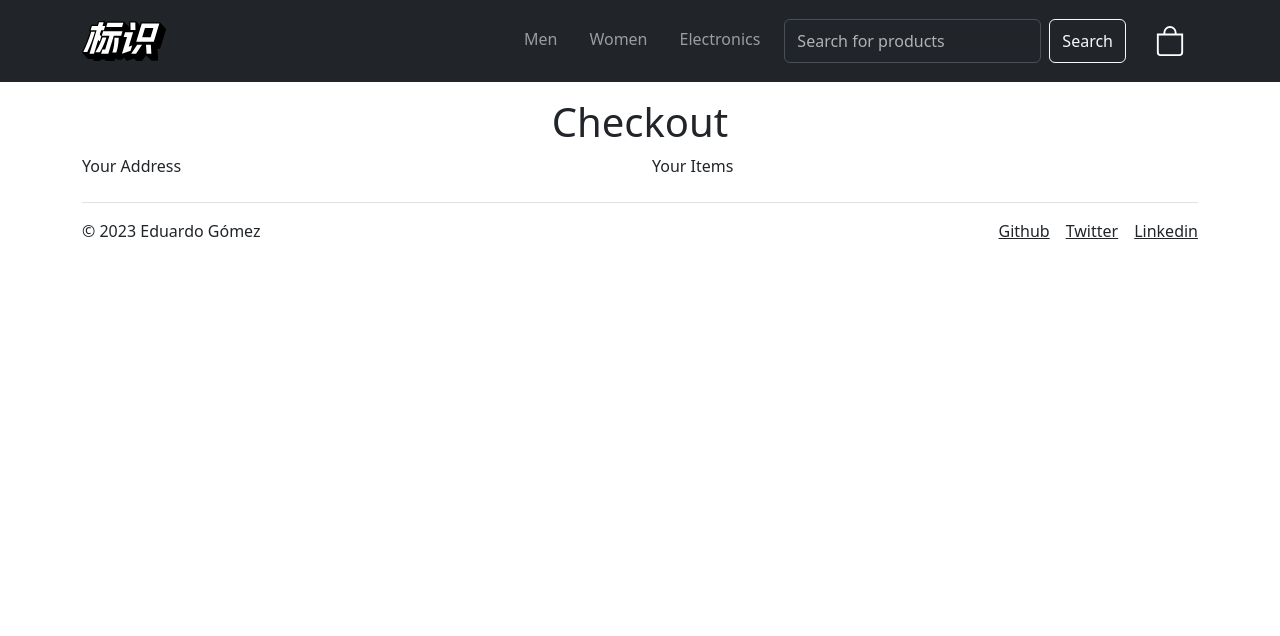
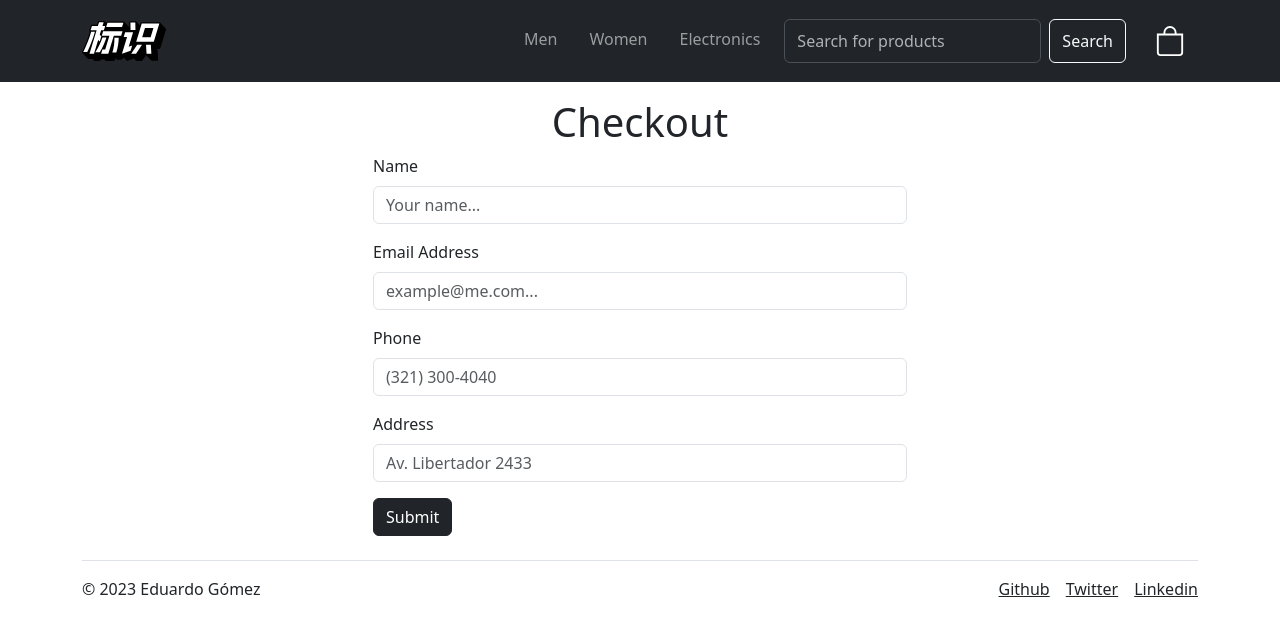
Before and after one commit to Codnova/Sneaker-Vault-ecommerce, a React (Create React App) app: page /checkout in a window 1280 px wide. Shown: the top 636 px of the page. Built offline with nearby package versions, Linux system fonts and the light colour scheme.

Commit message:
Finished checkout flow

```diff
--- a/src/components/checkout.jsx
+++ b/src/components/checkout.jsx
@@ -1,6 +1,127 @@
-import { Container, Row, Col, Table, Image, Button } from "react-bootstrap";
+import { Container, Row, Col, Spinner, Image} from "react-bootstrap";
+import CheckoutForm from "./checkoutForm";
+import success from "../assets/success.gif"
+import { useContext, useState } from "react";
+import { CartContext } from "../context/CartContext";
+import { db } from "../services/firebase";
+import {
+  collection,
+  query,
+  where,
+  getDocs,
+  addDoc,
+  writeBatch,
+  Timestamp,
+} from "firebase/firestore";
 
 function Checkout() {
+  const [loading, setLoading] = useState(false);
+  const [orderId, setOrderId] = useState("");
+  const { cart, total, clearCart } = useContext(CartContext);
+
+  async function createOrder({ name, email, phone, address }) {
+    setLoading(true);
+
+    try {
+      const objOrder = {
+        buyer: {
+          name,
+          phone,
+          email,
+          address
+        },
+        items: cart,
+        total: total,
+        date: Timestamp.fromDate(new Date()),
+      };
+      const batch = writeBatch(db);
+      const outOfStock = [];
+      console.log("cart:", cart);
+      const ids = cart.map((prod) => prod.itemId);
+      console.log("ids:", ids);
+
+      const productsRef = collection(db, "products");
+      const productsAddedFromFirestore = await getDocs(
+        query(productsRef, where("id", "in", ids))
+      );
+      const { docs } = productsAddedFromFirestore;
+
+      docs.forEach((doc) => {
+        const dataDoc = doc.data();
+        const stockDb = dataDoc.stock;
+        const productAddedToCart = cart.find((prod) => prod.itemId === Number(doc.id));
+        const prodQuantity = productAddedToCart?.quantity;
+
+        console.log("Checking stock for product:", doc.id);
+        console.log("Stock in DB:", stockDb, "Quantity in Cart:", prodQuantity);
+
+        if (stockDb >= prodQuantity) {
+          console.log("Updating stock for product:", doc.id);
+          batch.update(doc.ref, { stock: stockDb - prodQuantity });
+        } else {
+          console.log("Out of stock for product:", doc.id);
+          outOfStock.push({ id: doc.id, ...dataDoc });
+        }
+      });
+
+      console.log("Out of stock items:", outOfStock);
+
+      if (outOfStock.length === 0) {
+        console.log("Committing batch update");
+        await batch.commit();
+        const orderRef = collection(db, 'orders');
+        const orderAdded = await addDoc(orderRef, objOrder)
+        setOrderId(orderAdded.id);
+        clearCart();
+
+      } else {
+        console.error("Some items are out of stock");
+      }
+    } catch (error) {
+      console.error("Hubo un problema creando la orden: ", error);
+    } finally {
+      setLoading(false);
+    }
+
+  }
+
+  if (loading) {
+    return (
+      <Container className="d-flex flex-column justify-content-center align-items-center" style={{ height: "100vh" }}>
+        <Row>
+          <Col xs="auto">
+            <Spinner animation="border" role="status" variant="dark">
+              <span className="visually-hidden">Loading...</span>
+            </Spinner>
+          </Col>
+        </Row>
+        <Row className="mt-3">
+          <Col xs="auto">
+            <h1>Your order is being created</h1>
+          </Col>
+        </Row>
+      </Container>
+    );
+  }
+
+  if (orderId) {
+    return (
+      <Container>
+        <Row>
+          <Col>
+            <h1 className="mt-3 text-center">Checkout Completed</h1>
+            <h2 className="mt-3 text-center">Your order number is: {orderId}</h2>
+          </Col>
+        </Row>
+        <Row>
+          <Col className="d-flex justify-content-center mt-3">
+            <Image fluid src={success} />
+          </Col>
+        </Row>
+      </Container>
+    );
+  }
+
   return (
     <Container>
       <Row>
@@ -8,16 +129,9 @@ function Checkout() {
           <h1 className="mt-3 text-center">Checkout</h1>
         </Col>
       </Row>
-      <Row>
-        <Col>
-          Your Address
-        </Col>
-        <Col>
-          Your Items
-        </Col>
-      </Row>
+      <CheckoutForm onConfirm={createOrder}/>
     </Container>
-  )
+  );
 }
 
-export default Checkout
+export default Checkout;
--- /dev/null
+++ b/src/components/checkoutForm.jsx
@@ -0,0 +1,55 @@
+import { useState } from "react";
+import { Container, Row, Col, Button, Form } from "react-bootstrap";
+
+function CheckoutForm({onConfirm}) {
+
+  const [name, setName] = useState("");
+  const [phone, setPhone] = useState("");
+  const [email, setEmail] = useState("");
+  const [address, setAddress] = useState("");
+
+  const handleConfirm = (event) => {
+
+    event.preventDefault();
+
+    const userData = {
+      name,
+      phone,
+      email,
+      address
+    };
+    onConfirm(userData);
+  };
+
+  return (
+    <Container>
+      <Row className="d-flex justify-content-center">
+        <Col xs={6}>
+        <Form onSubmit={handleConfirm}>
+          <Form.Group className="mb-3" controlId="name">
+            <Form.Label>Name</Form.Label>
+            <Form.Control type="text" placeholder="Your name..." value={name} onChange={({target})=> setName(target.value) } />
+          </Form.Group>
+          <Form.Group className="mb-3" controlId="email">
+            <Form.Label>Email Address</Form.Label>
+            <Form.Control type="email" placeholder="example@me.com..." value={email} onChange={({target})=> setEmail(target.value) } />
+          </Form.Group>
+          <Form.Group className="mb-3" controlId="phone">
+            <Form.Label>Phone</Form.Label>
+            <Form.Control type="phone" placeholder="(321) 300-4040" value={phone} onChange={({target})=> setPhone(target.value) } />
+          </Form.Group>
+          <Form.Group className="mb-3" controlId="address">
+            <Form.Label>Address</Form.Label>
+            <Form.Control type="text" placeholder="Av. Libertador 2433" value={address} onChange={({target})=> setAddress(target.value) }  />
+          </Form.Group>
+          <Button variant="dark" type="submit">
+            Submit
+          </Button>
+        </Form>
+        </Col>
+      </Row>
+    </Container>
+  )
+}
+
+export default CheckoutForm
```
Also changed, not shown: 1 other file (tests, documents, lock files or other folders).
